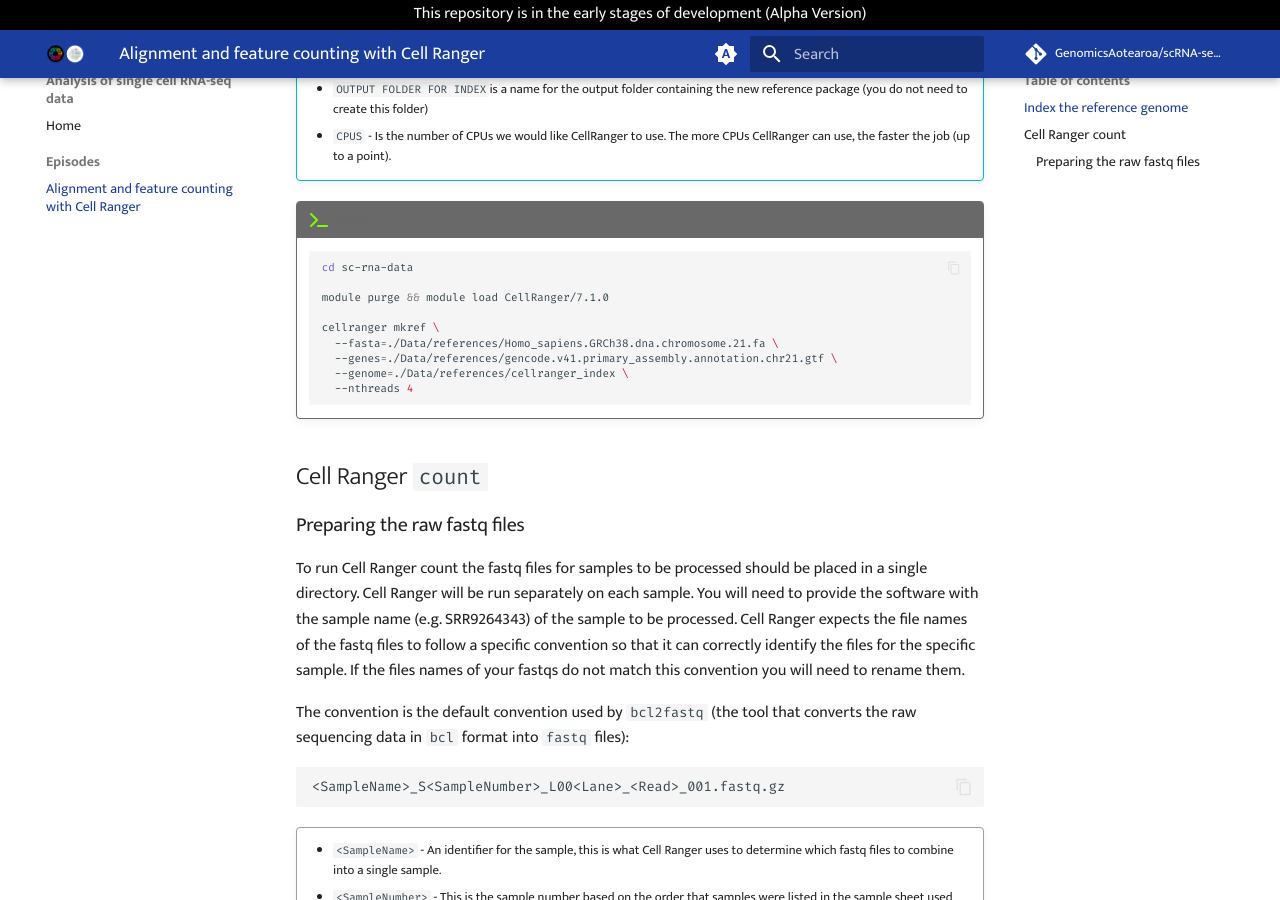
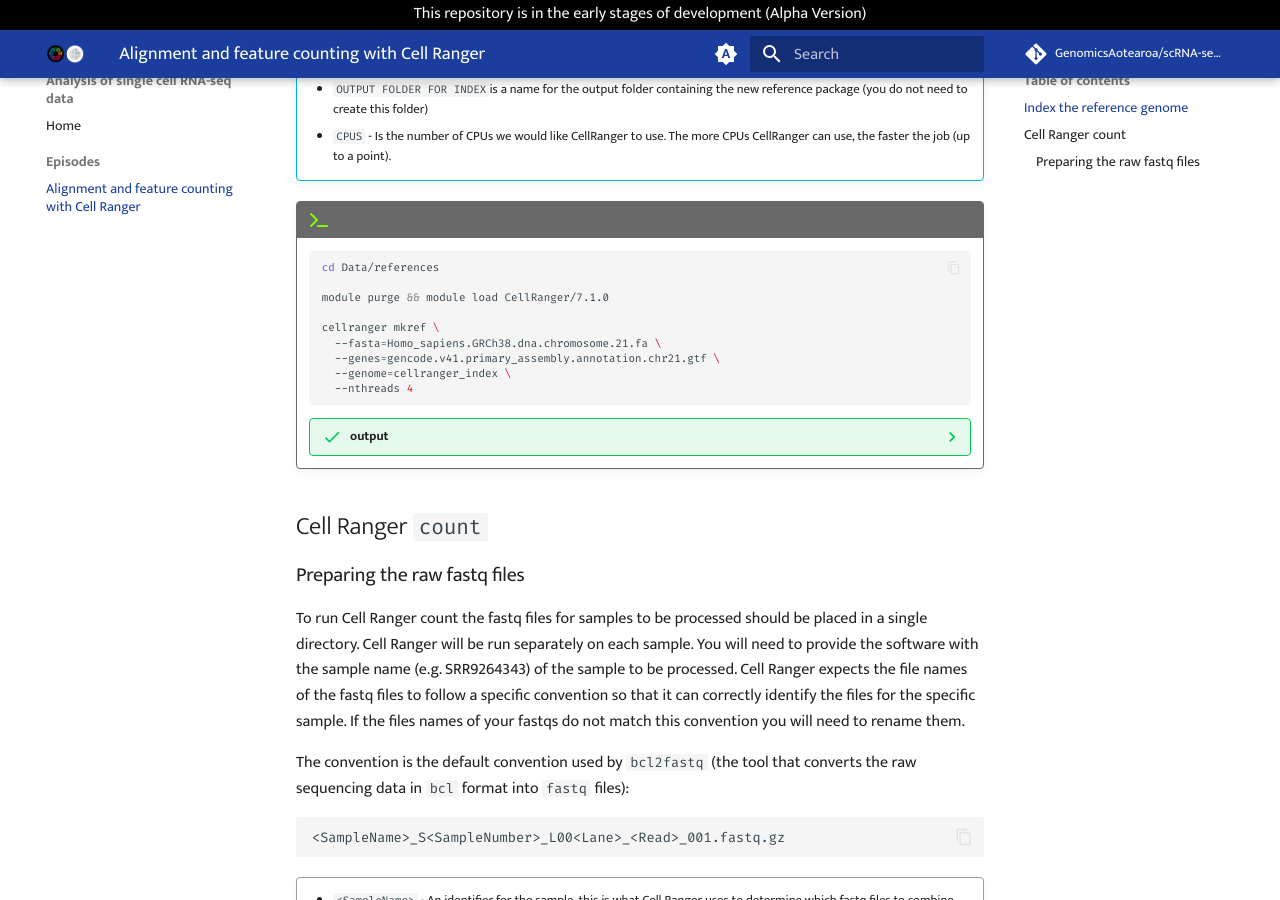
Before and after one commit to GenomicsAotearoa/scRNA-seq-data-analysis, an MkDocs documentation site: the page built from docs/episodes /1.md, in a window 1280 px wide and 900 px high, scrolled down 1086 px. Built offline with MkDocs 1.6.1 and Material for MkDocs 9.7.7, drawn with Linux system fonts in a browser that asks for light colours; comment, search, counter and statistics services are not loaded; some of the changed lines change nothing that is shown.

Commit message:
add index command

````diff
--- a/docs/episodes /1.md
+++ b/docs/episodes /1.md
@@ -42,16 +42,62 @@
 !!! terminal "code"
 
     ```bash
-    cd sc-rna-data
+    cd Data/references
 
     module purge && module load CellRanger/7.1.0
 
     cellranger mkref \
-      --fasta=./Data/references/Homo_sapiens.GRCh38.dna.chromosome.21.fa \
-      --genes=./Data/references/gencode.v41.primary_assembly.annotation.chr21.gtf \
-      --genome=./Data/references/cellranger_index \
+      --fasta=Homo_sapiens.GRCh38.dna.chromosome.21.fa \
+      --genes=gencode.v41.primary_assembly.annotation.chr21.gtf \
+      --genome=cellranger_index \
       --nthreads 4
     ```
+    ??? success "output"
+        ```
+        ['/scale_wlg_persistent/filesets/opt_nesi/CS400_centos7_bdw/CellRanger/7.1.0/bin/rna/mkref', '--fasta=Homo_sapiens.GRCh38.dna.chromosome.21.fa', '--genes=gencode.v41.primary_assembly.annotation.chr21.gtf', '--genome=cellranger_index', '--nthreads=7']
+        Creating new reference folder at /scale_wlg_persistent/filesets/project/nesi02659/sc-rna-data/Data/references/cellranger_index
+        ...done
+
+        Writing genome FASTA file into reference folder...
+        ...done
+
+        Indexing genome FASTA file...
+        ...done
+
+        Writing genes GTF file into reference folder...
+        ...done
+
+        Generating STAR genome index (may take over 8 core hours for a 3Gb genome)...
+        Jul 29 20:03:52 ..... started STAR run
+        Jul 29 20:03:52 ... starting to generate Genome files
+        Jul 29 20:03:53 ... starting to sort Suffix Array. This may take a long time...
+        Jul 29 20:03:54 ... sorting Suffix Array chunks and saving them to disk...
+        Jul 29 20:04:05 ... loading chunks from disk, packing SA...
+        Jul 29 20:04:06 ... finished generating suffix array
+        Jul 29 20:04:06 ... generating Suffix Array index
+        Jul 29 20:04:08 ... completed Suffix Array index
+        Jul 29 20:04:08 ..... processing annotations GTF
+        Jul 29 20:04:08 ..... inserting junctions into the genome indices
+        Jul 29 20:04:11 ... writing Genome to disk ...
+        Jul 29 20:04:11 ... writing Suffix Array to disk ...
+        Jul 29 20:04:11 ... writing SAindex to disk
+        Jul 29 20:04:11 ..... finished successfully
+        ...done.
+
+        Writing genome metadata JSON file into reference folder...
+        Computing hash of genome FASTA file...
+        ...done
+
+        Computing hash of genes GTF file...
+        ...done
+
+        ...done
+
+        >>> Reference successfully created! <<<
+
+        You can now specify this reference on the command line:
+        cellranger --transcriptome=/scale_wlg_persistent/filesets/project/nesi02659/sc-rna-data/Data/references/cellranger_index ...
+        ```
 
 ## Cell Ranger `count`
 
````
